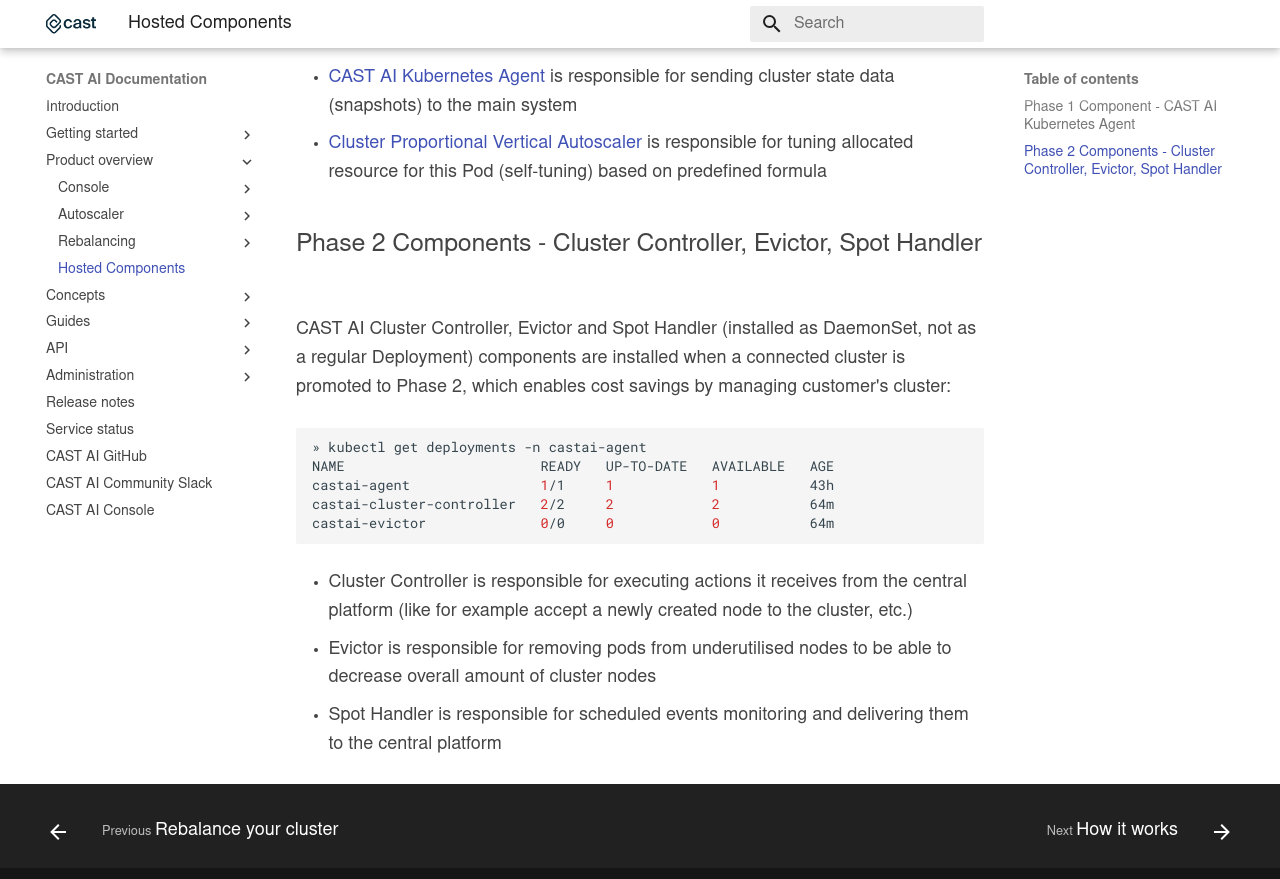
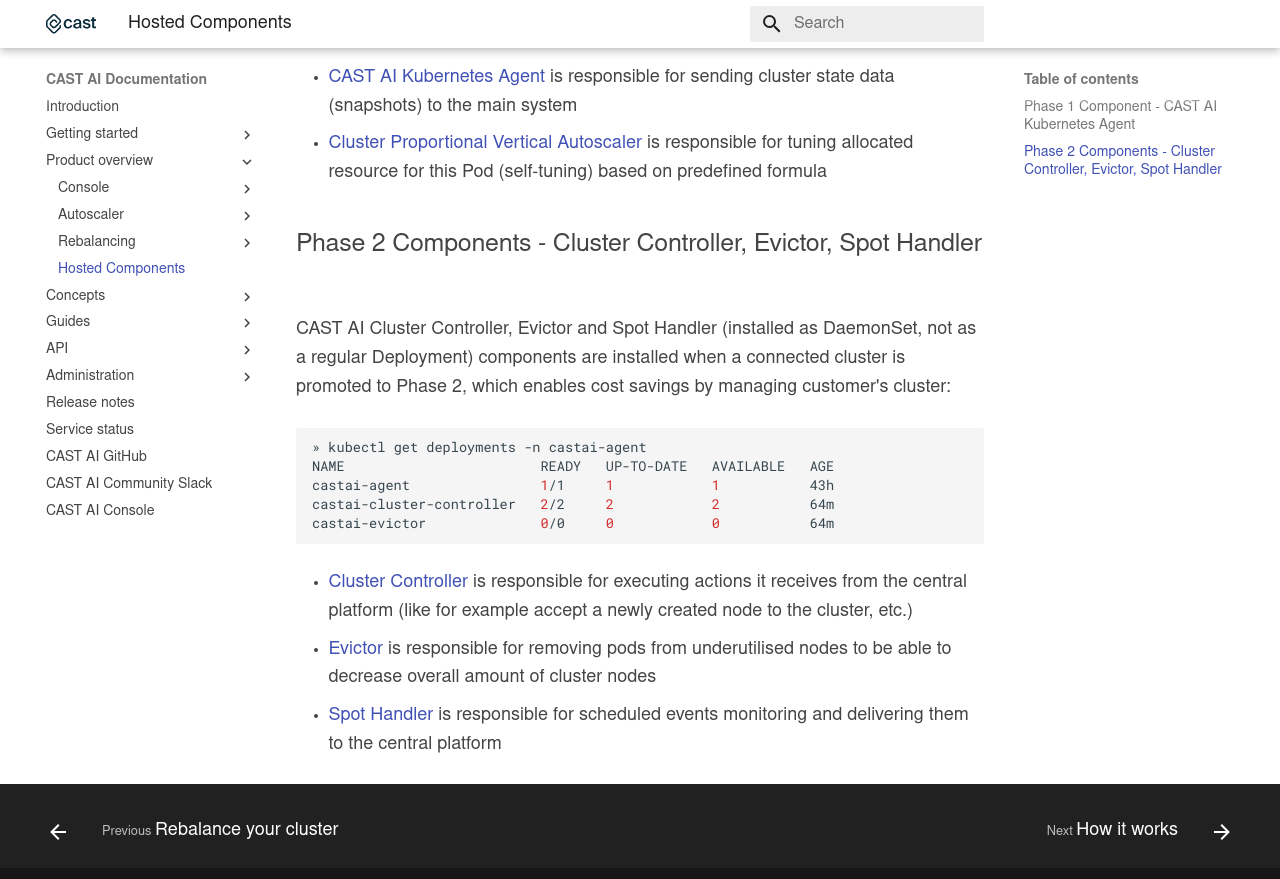
Before and after one commit to castai/docs, an MkDocs documentation site: the page built from docs/product-overview/hosted-components.md, in a window 1280 px wide and 900 px high, scrolled down 755 px. Shown: the top 879 px of the window. Built offline with MkDocs 1.6.1 and Material for MkDocs 9.7.7, drawn with Linux system fonts in a browser that asks for light colours; some web fonts are replaced; some of the changed lines change nothing that is shown.

Commit message:
Added links for all components (in the description about the components)

````diff
--- a/docs/product-overview/hosted-components.md
+++ b/docs/product-overview/hosted-components.md
@@ -38,6 +38,6 @@
 castai-evictor              0/0     0            0           64m
 ```
 
-- Cluster Controller is responsible for executing actions it receives from the central platform (like for example accept a newly created node to the cluster, etc.)
-- Evictor is responsible for removing pods from underutilised nodes to be able to decrease overall amount of cluster nodes
-- Spot Handler is responsible for scheduled events monitoring and delivering them to the central platform
+- [Cluster Controller](../guides/cluster-controller.md) is responsible for executing actions it receives from the central platform (like for example accept a newly created node to the cluster, etc.)
+- [Evictor](../guides/evictor.md) is responsible for removing pods from underutilised nodes to be able to decrease overall amount of cluster nodes
+- [Spot Handler](https://github.com/castai/spot-handler) is responsible for scheduled events monitoring and delivering them to the central platform
````
